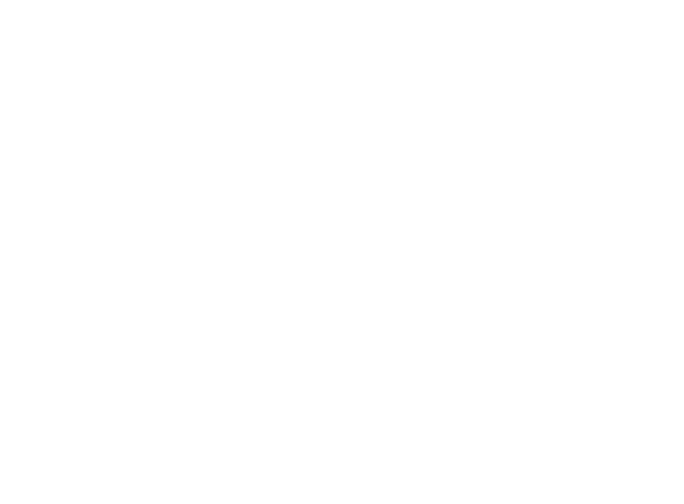
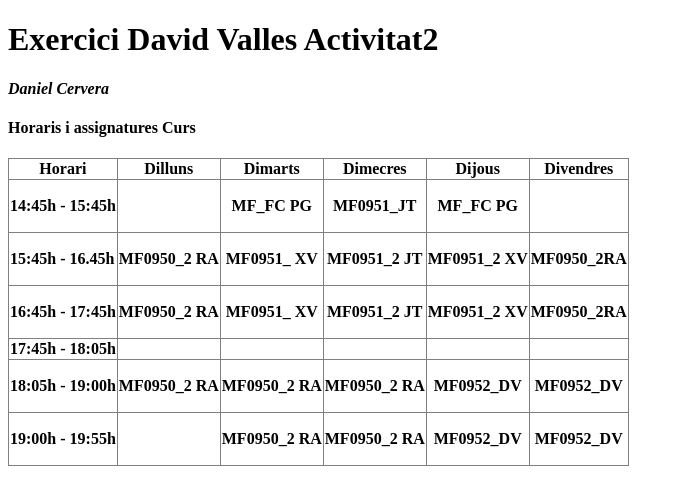
Before and after one commit to danilocerve-cerve/Prova-ex-men, a plain HTML site: page index.html in a window 1280 px wide. Shown: the whole page, without its empty margins (0-684 px from the left). Drawn offline with Linux system fonts and the light colour scheme.

Commit message:
CANVIS I AFEGIR RAMA

```diff
--- a/index.html
+++ b/index.html
@@ -6,6 +6,128 @@
     <title>Exàmen</title>
 </head>
 <body>
+    <p><h1>Exercici David Valles Activitat2</h1></p>
+    <p><h4><i>Daniel Cervera</i></h4></p>
+    <p><h4>Horaris i assignatures Curs</h4></p>
+    <table border="1" style="border-collapse: collapse; font-weight:600;">
 
+
+        <tr>
+            <th>Horari</th>
+            <th>Dilluns</th>
+            <th>Dimarts</th>
+            <th>Dimecres</th>
+            <th>Dijous</th>
+            <th>Divendres</th>
+
+            <tr>
+                <td>
+                    14:45h - 15:45h
+                </td>
+                <td>
+                    <p align="center"></p>
+                    <td>
+                    <p align="center">MF_FC PG</p>
+                    <td>
+                    <p align="center">MF0951_JT</p>
+                    </td>
+                    <td>
+                    <p align="center">MF_FC PG</p>
+                    <td>
+                    <p align="center"></p>
+                </td>
+            </tr>
+        <tr>
+            <td>
+                15:45h - 16.45h
+            </td>
+                <td>
+                <p align="center">MF0950_2 RA</p>
+                <td>
+                <p align="center">MF0951_ XV</p>
+                <td>
+                <p align="center">MF0951_2 JT</p>
+                </td>
+                <td>
+                <p align="center">MF0951_2 XV</p>
+                </td>
+                <td>
+                <p align="center">MF0950_2RA</p>
+            </td>
+        </tr>
+        <tr>
+            <td>
+                16:45h - 17:45h
+            </td>
+            <td>
+                <p align="center">MF0950_2 RA</p>
+                <td>
+                <p align="center">MF0951_ XV</p>
+                <td>
+                <p align="center">MF0951_2 JT</p>
+                </td>
+                <td>
+                <p align="center">MF0951_2 XV</p>
+                </td>
+                <td>
+                <p align="center">MF0950_2RA</p>
+            </td>
+        </tr>
+        <tr>
+            <td>
+                17:45h - 18:05h
+            </td>
+            <td>
+                <td>
+                    <p align="center"></p>
+                    <td>
+                    <p align="center"></p>
+                    <td>
+                    <p align="center"></p>
+                    </td>
+                    <td>
+                    <p align="center"></p>
+                    </td>
+
+            </td>
+        </tr>
+        <tr>
+            <td>
+                18:05h - 19:00h
+            </td>
+            <td>
+                    <p align="center">MF0950_2 RA</p>
+                    <td>
+                    <p align="center">MF0950_2 RA</p>
+                    <td>
+                    <p align="center">MF0950_2 RA</p>
+                    </td>
+                    <td>
+                    <p align="center">MF0952_DV</p>
+                    </td>
+                    <td>
+                    <p align="center">MF0952_DV</p>
+            </td>
+        </tr>
+        <tr>
+            <td>
+                19:00h - 19:55h
+            </td>
+            <td>
+                <p align="center"></p>
+                <td>
+                <p align="center">MF0950_2 RA</p>
+                <td>
+                <p align="center">MF0950_2 RA</p>
+                </td>
+                <td>
+                <p align="center">MF0952_DV</p>
+                </td>
+                <td>
+                <p align="center">MF0952_DV</p>
+            </td>
+
+
+    </table>
 </body>
 </html>
```
